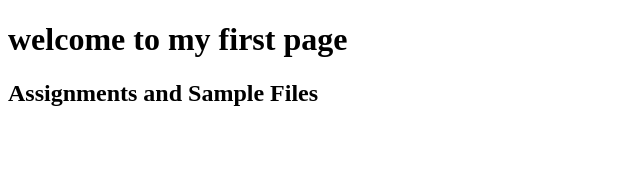
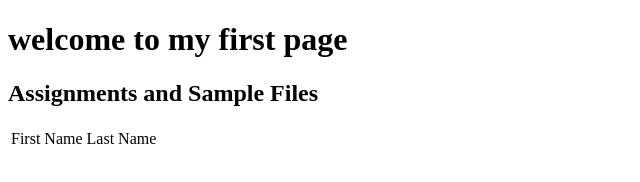
Before and after one commit to jake2194/jake2194.github.io, a plain HTML site: page index.html in a window 1280 px wide. Shown: the whole page, without its empty margins (0-640 px from the left). Drawn offline with Linux system fonts and the light colour scheme.

Commit message:
Updated Version

```diff
--- a/index.html
+++ b/index.html
@@ -7,6 +7,11 @@
   <body>
     <h1>welcome to my first page</h1>
     <h2>Assignments and Sample Files</h2>
-
+<table>
+  <tr><td>First Name</td><td>Last Name</td></tr>
+  <tr><td></td><td></td></tr>
+  <tr><td></td><td></td></tr>
+  <tr><td></td><td></td></tr>
+</table>
   </body>
 </html>
```
